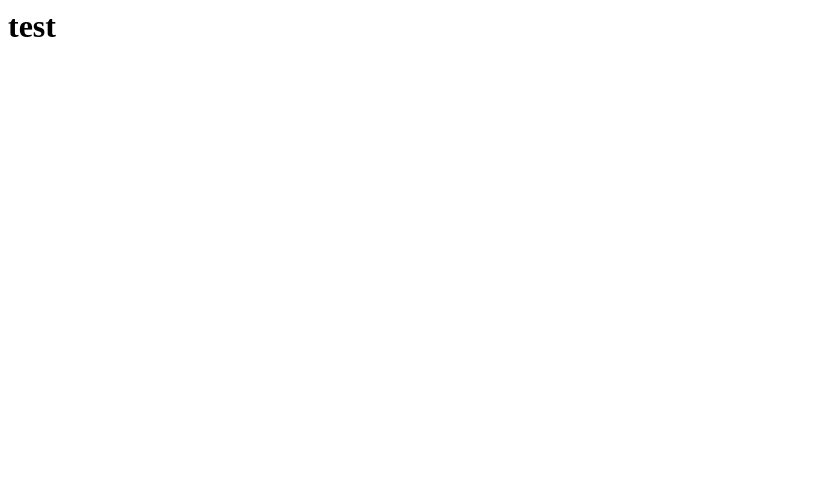
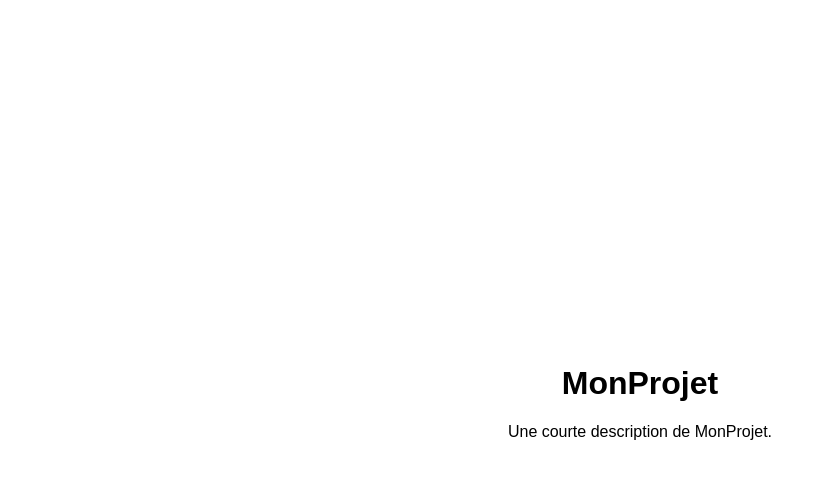
Before and after one commit to Kaostnery/kaostnery.github.io, a plain HTML site: page index.html in a window 1280 px wide. Shown: the whole page, without its empty margins (0-824 px from the left). Drawn offline with Linux system fonts and the light colour scheme.

Commit message:
Update index.html

```diff
--- a/index.html
+++ b/index.html
@@ -1 +1,27 @@
-<h1> test</h1>
+<!DOCTYPE html>
+<html lang="fr">
+<head>
+    <meta charset="UTF-8">
+    <meta name="viewport" content="width=device-width, initial-scale=1.0">
+    <title>MonProjet</title>
+    <style>
+        body {
+            display: flex;
+            justify-content: center;
+            align-items: center;
+            height: 100vh;
+            font-family: Arial, sans-serif; /* Change la police ici */
+            margin: 0;
+        }
+        .content {
+            text-align: center;
+        }
+    </style>
+</head>
+<body>
+    <div class="content">
+        <h1>MonProjet</h1>
+        <p>Une courte description de MonProjet.</p>
+    </div>
+</body>
+</html>
```
